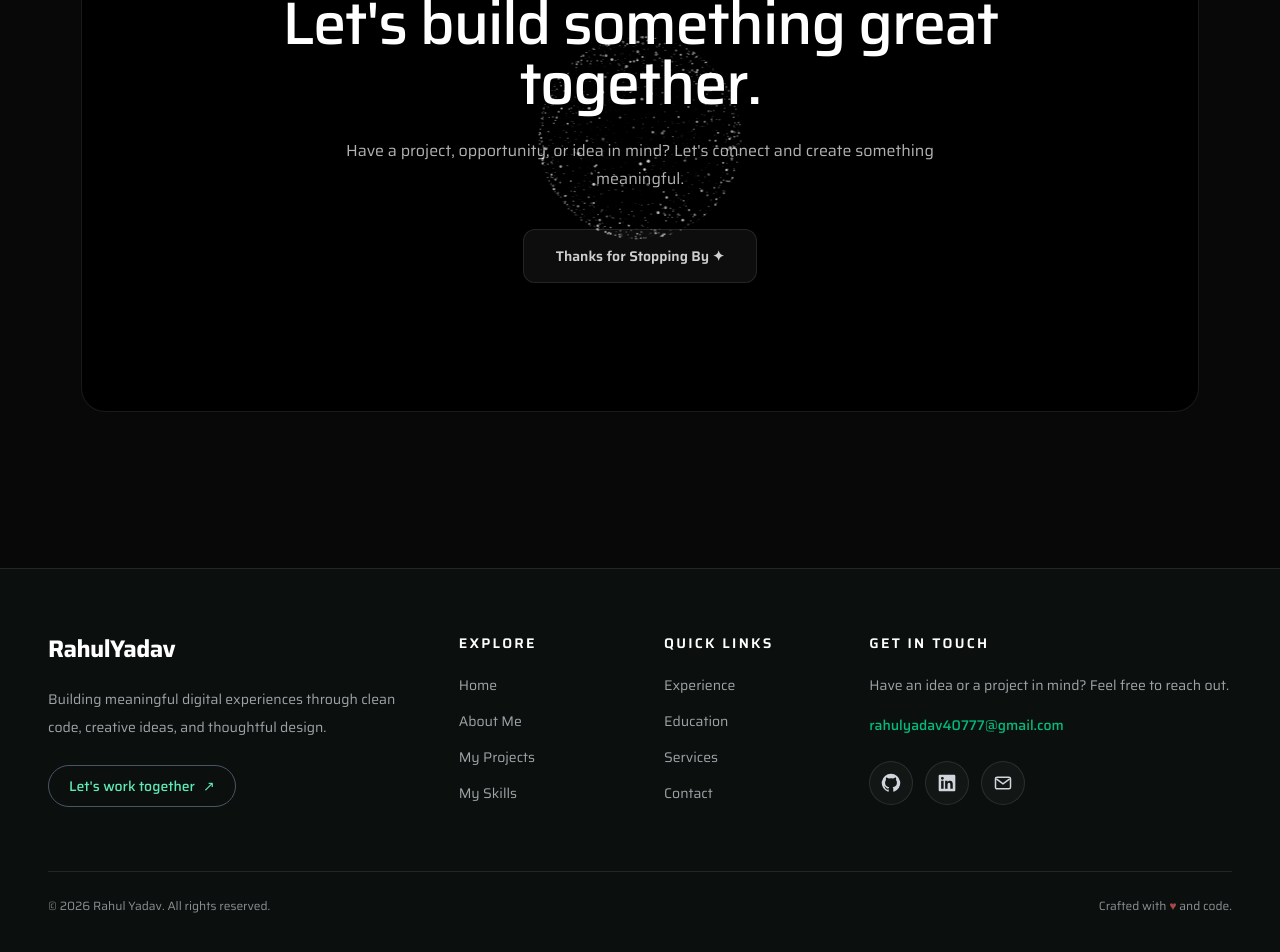
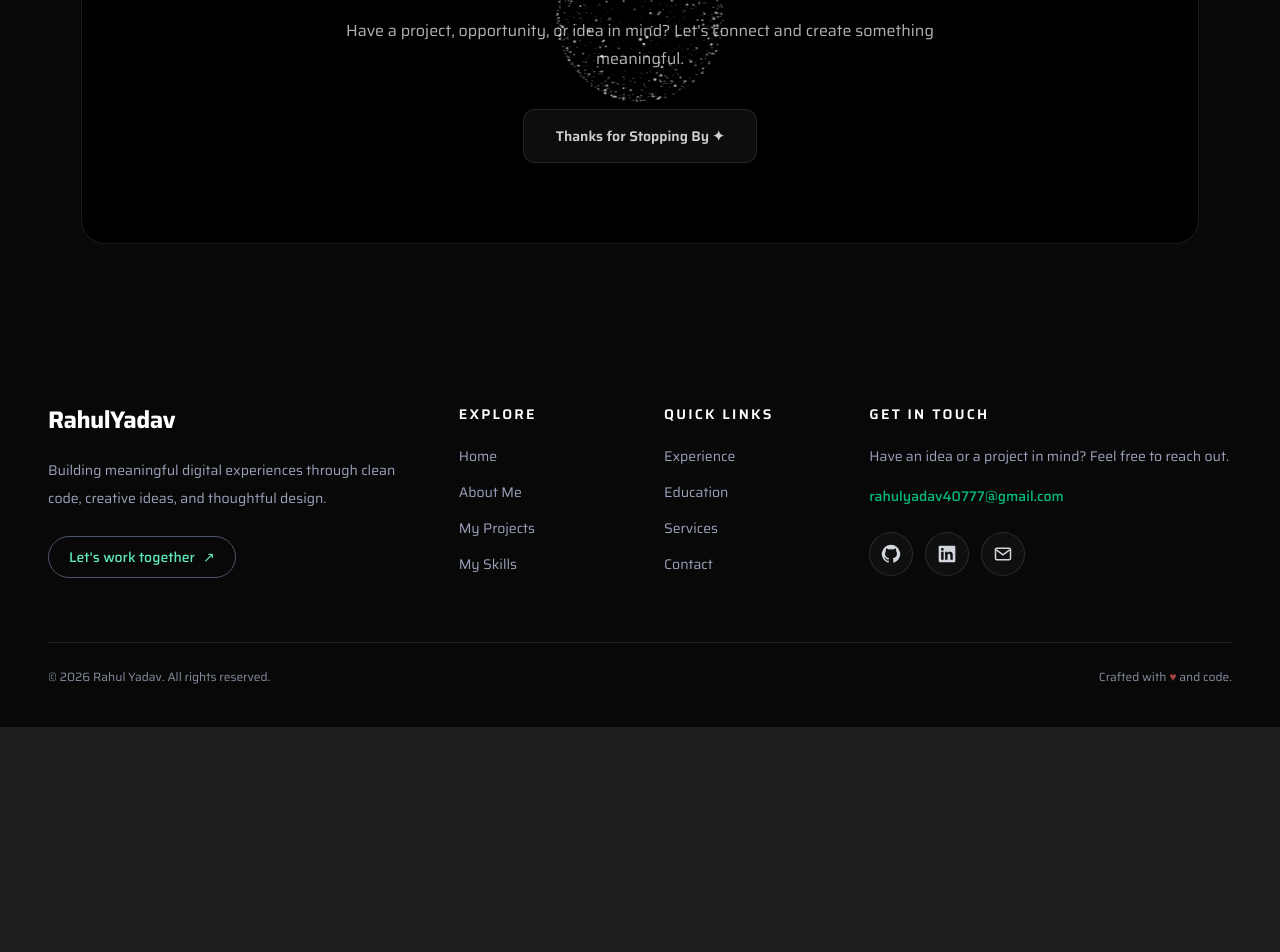
Before and after one commit to ydvrahul160-netizen/rahulyadav-portfolio, a React (Vite) app: page / in a window 1280 px wide. Shown: the part 8400-9352 px from the top of the page. After the commit the page ends 9127 px from the top, so only its background shows below. Built offline with nearby package versions, Linux system fonts and the light colour scheme.

Commit message:
fix: adjust FinalCTA section spacing

```diff
--- a/src/components/FinalCTA.jsx
+++ b/src/components/FinalCTA.jsx
@@ -106,8 +106,8 @@ const FinalCTA = () => {
   }, []);
 
   return (
-    <section className="min-h-screen bg-gray-100 dark:bg-[#080808] text-gray-900 dark:text-white px-3 sm:px-5 lg:px-8 py-16 sm:py-24 overflow-hidden">
-      <div className="relative mx-auto w-[92%] max-w-6xl overflow-hidden rounded-3xl border border-white/10 bg-black py-24 sm:py-28 md:py-32">
+    <section className=" bg-gray-100 dark:bg-[#080808] text-gray-900 dark:text-white px-3 sm:px-5 lg:px-8 py-16 sm:py-24 overflow-hidden pt-2 sm:pt-4 md:pt-6">
+      <div className="relative mx-auto w-[92%] max-w-6xl overflow-hidden rounded-3xl border border-white/10 bg-black py-12 sm:py-16 md:py-20 ">
         {/* Particle Background */}
         <canvas ref={canvasRef} className="absolute inset-0 h-full w-full" />
 
--- a/src/components/Footer.jsx
+++ b/src/components/Footer.jsx
@@ -64,12 +64,9 @@ const Footer = () => {
 
   return (
     <footer
-      className={`relative overflow-hidden border-t transition-colors duration-300 ${
-        isDark
-          ? "border-white/10 bg-[#0b0f0d] text-gray-300"
-          : "border-gray-200 bg-[#f8faf8] text-gray-700"
-      }`}
+      className={`relative overflow-hidden transition-colors duration-300 bg-gray-100 dark:bg-[#080808]`}
     >
+      {/* border-gray-300/70 dark:border-white/[0.08] */}
 
 
       <div className="relative mx-auto w-full max-w-7xl px-5 pb-8 pt-12 sm:px-8 sm:pb-10 sm:pt-16 lg:px-12">
```
